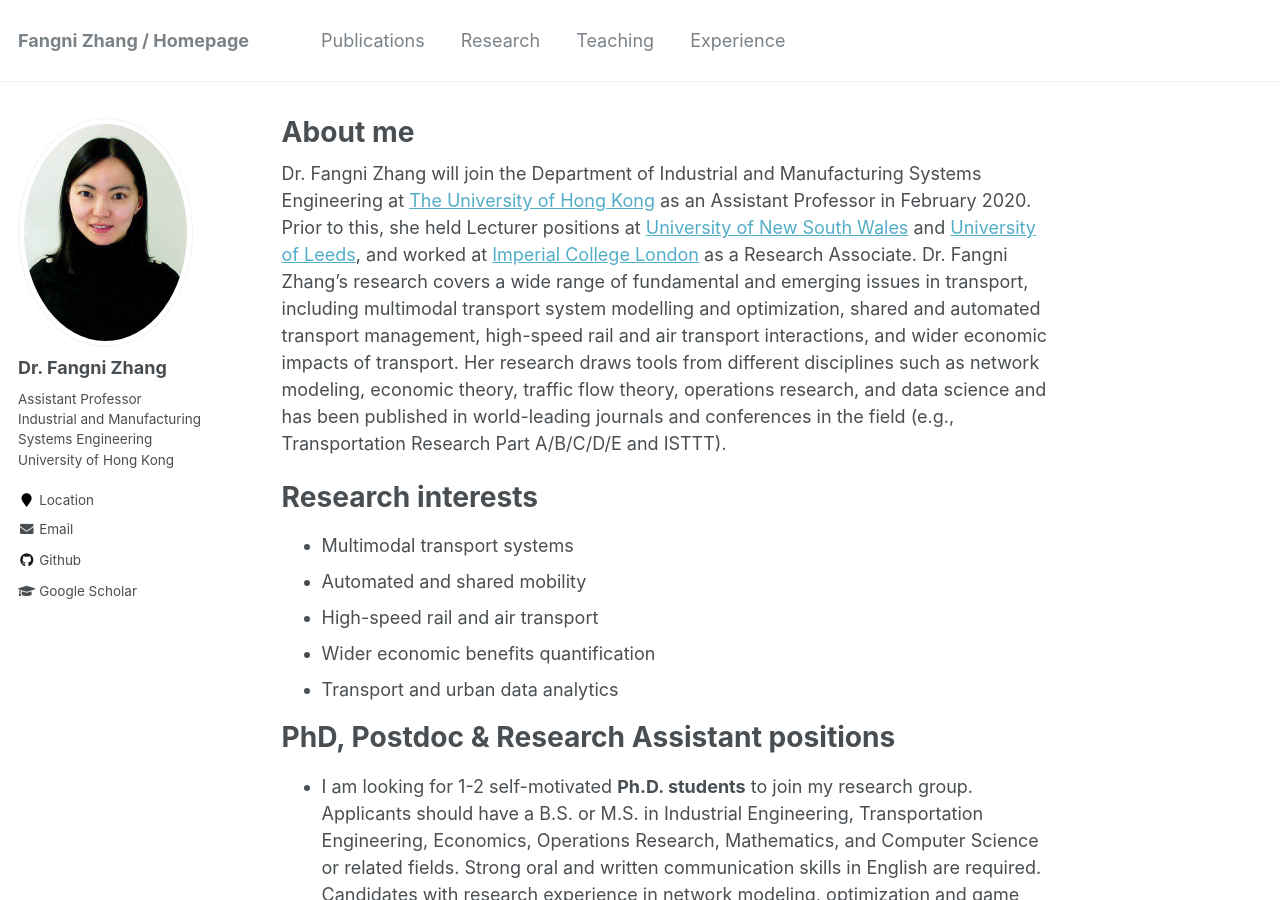
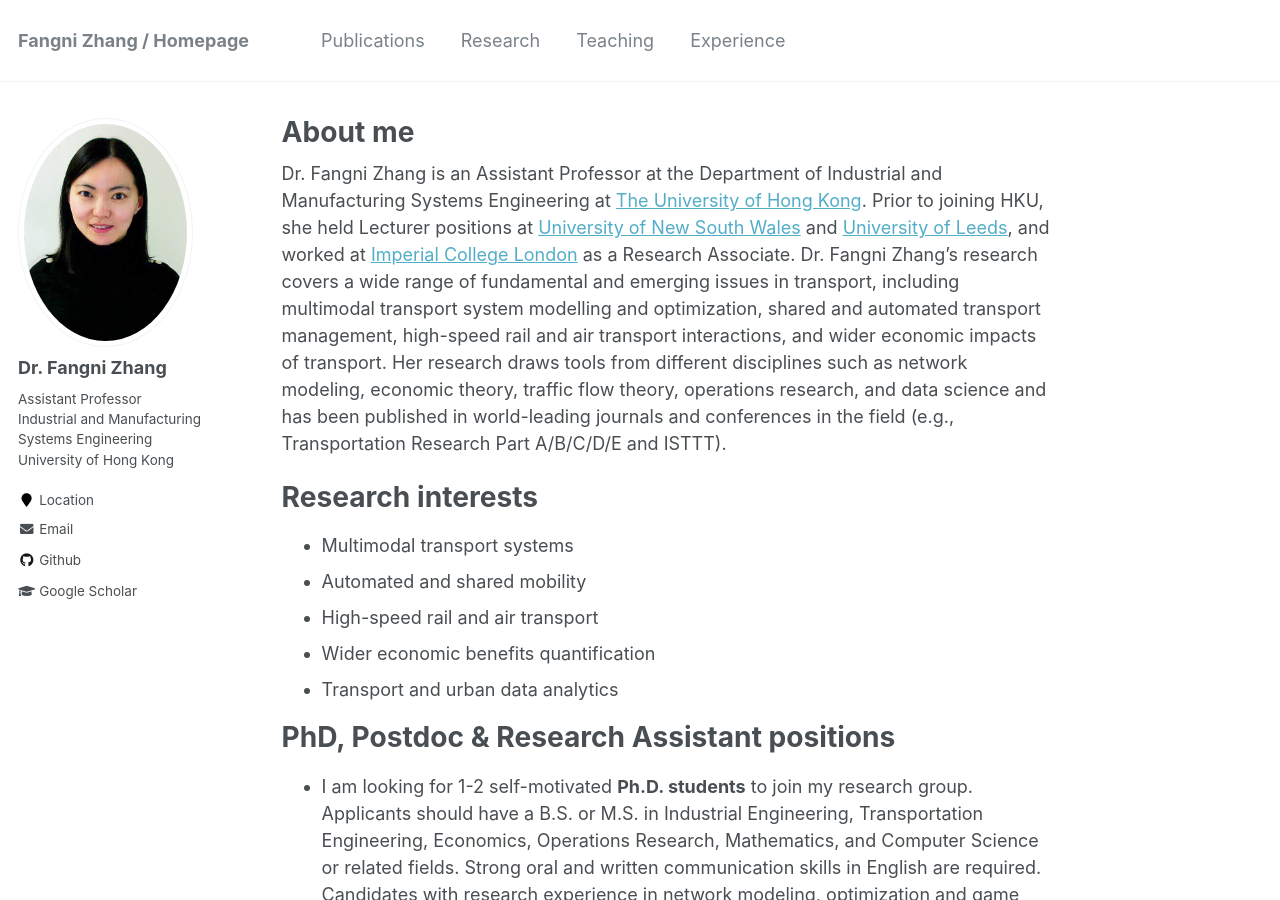
Before and after one commit to fangnizhang/fangnizhang.github.io, a Jekyll site: the page built from _pages/about.md, in a window 1280 px wide and 900 px high. Built offline with Jekyll 4.4.1, drawn with Linux system fonts in a browser that asks for light colours.

Commit message:
Update about.md

```diff
--- a/_pages/about.md
+++ b/_pages/about.md
@@ -8,7 +8,7 @@
   - /about.html
 ---
 
-Dr. Fangni Zhang will join the Department of Industrial and Manufacturing Systems Engineering at [The University of Hong Kong](https://www.hku.hk/) as an Assistant Professor in February 2020. Prior to this, she held Lecturer positions at [University of New South Wales](https://www.unsw.edu.au/) and [University of Leeds](https://www.leeds.ac.uk/), and worked at [Imperial College London](https://www.imperial.ac.uk/) as a Research Associate. Dr. Fangni Zhang’s research covers a wide range of fundamental and emerging issues in transport, including multimodal transport system modelling and optimization, shared and automated transport management, high-speed rail and air transport interactions, and wider economic impacts of transport. Her research draws tools from different disciplines such as network modeling, economic theory, traffic flow theory, operations research, and data science and has been published in world-leading journals and conferences in the field (e.g., Transportation Research Part A/B/C/D/E and ISTTT).
+Dr. Fangni Zhang is an Assistant Professor at the Department of Industrial and Manufacturing Systems Engineering at [The University of Hong Kong](https://www.hku.hk/). Prior to joining HKU, she held Lecturer positions at [University of New South Wales](https://www.unsw.edu.au/) and [University of Leeds](https://www.leeds.ac.uk/), and worked at [Imperial College London](https://www.imperial.ac.uk/) as a Research Associate. Dr. Fangni Zhang’s research covers a wide range of fundamental and emerging issues in transport, including multimodal transport system modelling and optimization, shared and automated transport management, high-speed rail and air transport interactions, and wider economic impacts of transport. Her research draws tools from different disciplines such as network modeling, economic theory, traffic flow theory, operations research, and data science and has been published in world-leading journals and conferences in the field (e.g., Transportation Research Part A/B/C/D/E and ISTTT).
 
 Research interests
 ======
```
